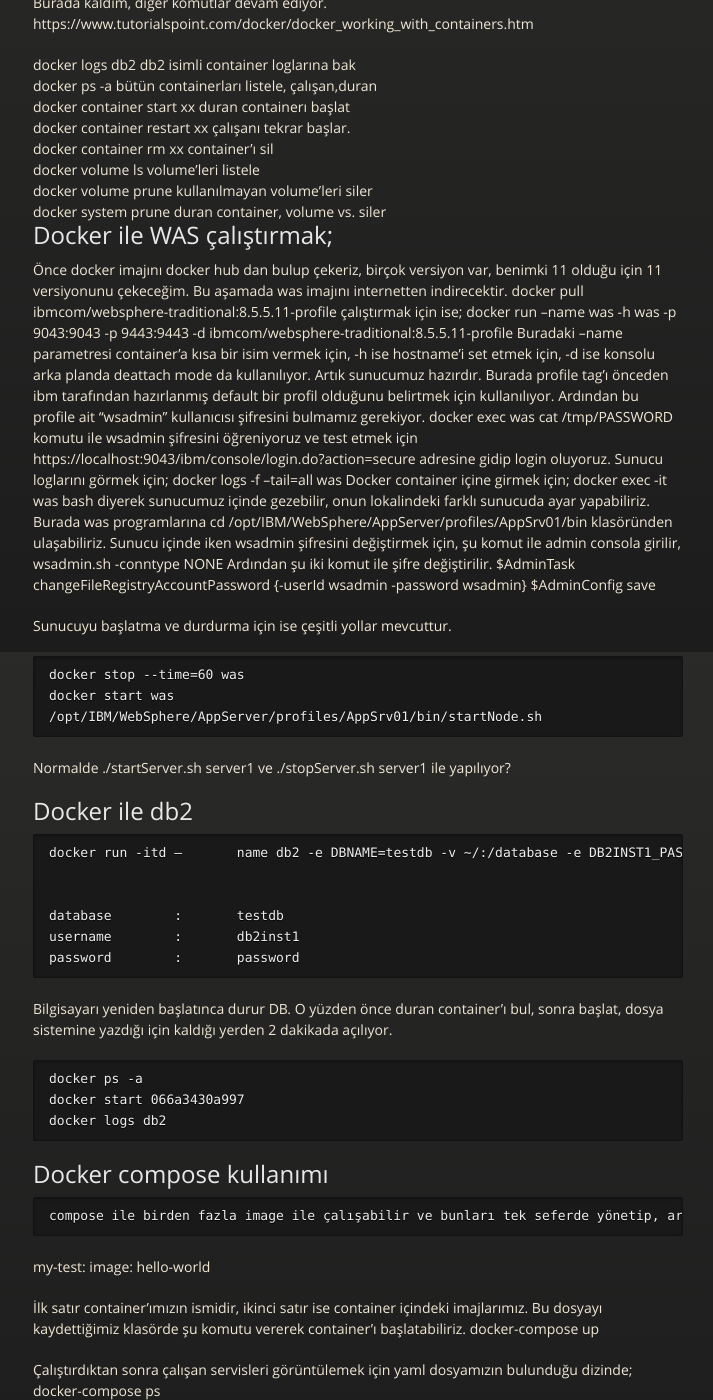
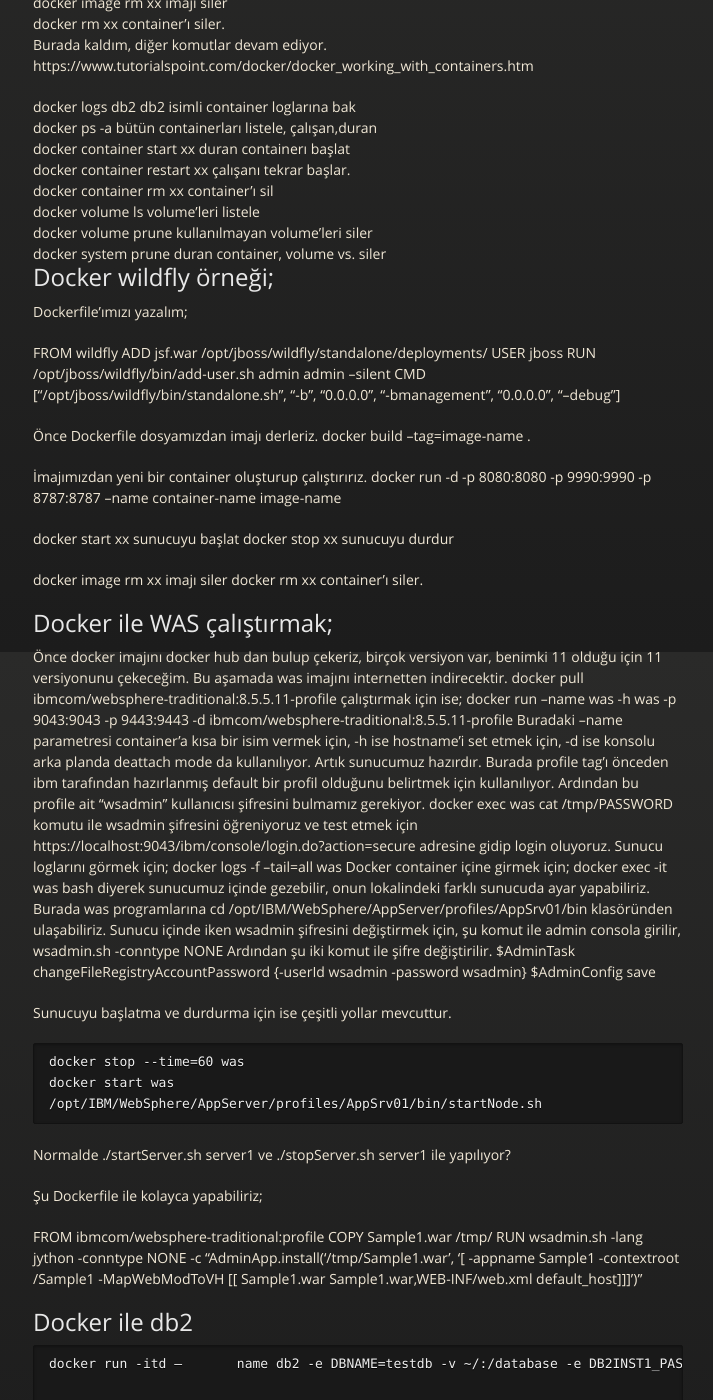
Before and after one commit to erkan000/erkan000.github.io, a Jekyll site: the page built from not/_linux/ubuntu_notlar.md, in a window 1280 px wide and 1400 px high, scrolled down 6548 px. Shown: the whole window, without its empty margins (282-995 px from the left). Built offline with Jekyll 4.4.1, drawn with Linux system fonts in a browser that asks for light colours.

Commit message:
Bazı docker notları ekledim

```diff
--- a/not/_linux/ubuntu_notlar.md
+++ b/not/_linux/ubuntu_notlar.md
@@ -299,6 +299,8 @@
 - docker pull image			imajı docker hub'dan locale indirir.
 - docker rmi ImageID		imajeID li imajı siler
 - docker inspect image		imaj bilgilerini gösterir.
+- docker image rm xx		imajı siler
+- docker rm xx				container'ı siler.
 
 Burada kaldım, diğer komutlar devam ediyor.
 https://www.tutorialspoint.com/docker/docker_working_with_containers.htm
@@ -311,6 +313,29 @@
 - docker volume ls			volume’leri listele
 - docker volume prune		kullanılmayan volume’leri siler
 - docker system prune 		duran container, volume vs. siler
+
+## Docker wildfly örneği;
+
+Dockerfile'ımızı yazalım;
+
+FROM wildfly
+ADD jsf.war /opt/jboss/wildfly/standalone/deployments/
+USER jboss
+RUN /opt/jboss/wildfly/bin/add-user.sh admin admin --silent
+CMD ["/opt/jboss/wildfly/bin/standalone.sh", "-b", "0.0.0.0", "-bmanagement", "0.0.0.0", "--debug"]
+
+Önce Dockerfile dosyamızdan imajı derleriz.
+	docker build --tag=image-name .
+
+İmajımızdan yeni bir container oluşturup çalıştırırız.
+	docker run -d -p 8080:8080 -p 9990:9990 -p 8787:8787 --name container-name image-name
+
+docker start xx		sunucuyu başlat
+docker stop  xx		sunucuyu durdur
+
+docker image rm xx	imajı siler
+docker rm xx		container'ı siler.
+
 
 ## Docker ile WAS çalıştırmak;
 Önce docker imajını docker hub dan bulup çekeriz, birçok versiyon var, benimki 11 olduğu için 11 versiyonunu çekeceğim. Bu aşamada was imajını internetten indirecektir.
@@ -340,6 +365,13 @@
 	/opt/IBM/WebSphere/AppServer/profiles/AppSrv01/bin/startNode.sh
 
 Normalde ./startServer.sh server1 ve ./stopServer.sh server1 ile yapılıyor?
+
+Şu Dockerfile ile kolayca yapabiliriz;
+
+FROM ibmcom/websphere-traditional:profile
+COPY Sample1.war /tmp/
+RUN wsadmin.sh -lang jython -conntype NONE -c "AdminApp.install('/tmp/Sample1.war', '[ -appname Sample1 -contextroot /Sample1 -MapWebModToVH [[ Sample1.war Sample1.war,WEB-INF/web.xml default_host]]]')"
+
 
 ## Docker ile db2
 
```
Also changed, not shown: not/_sosyal/yazilar.md (+4 -0 lines), not/_sosyal/yunanMitolojisi.md (+6 -6 lines).
